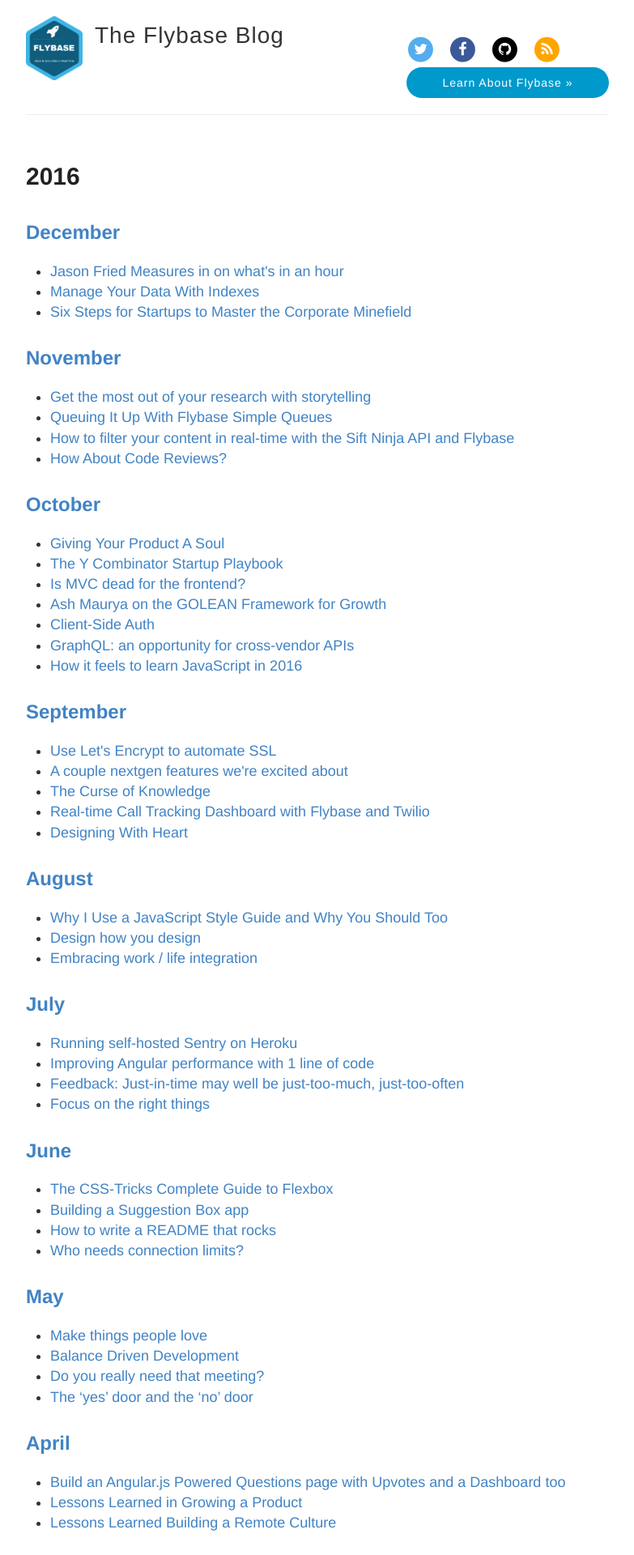
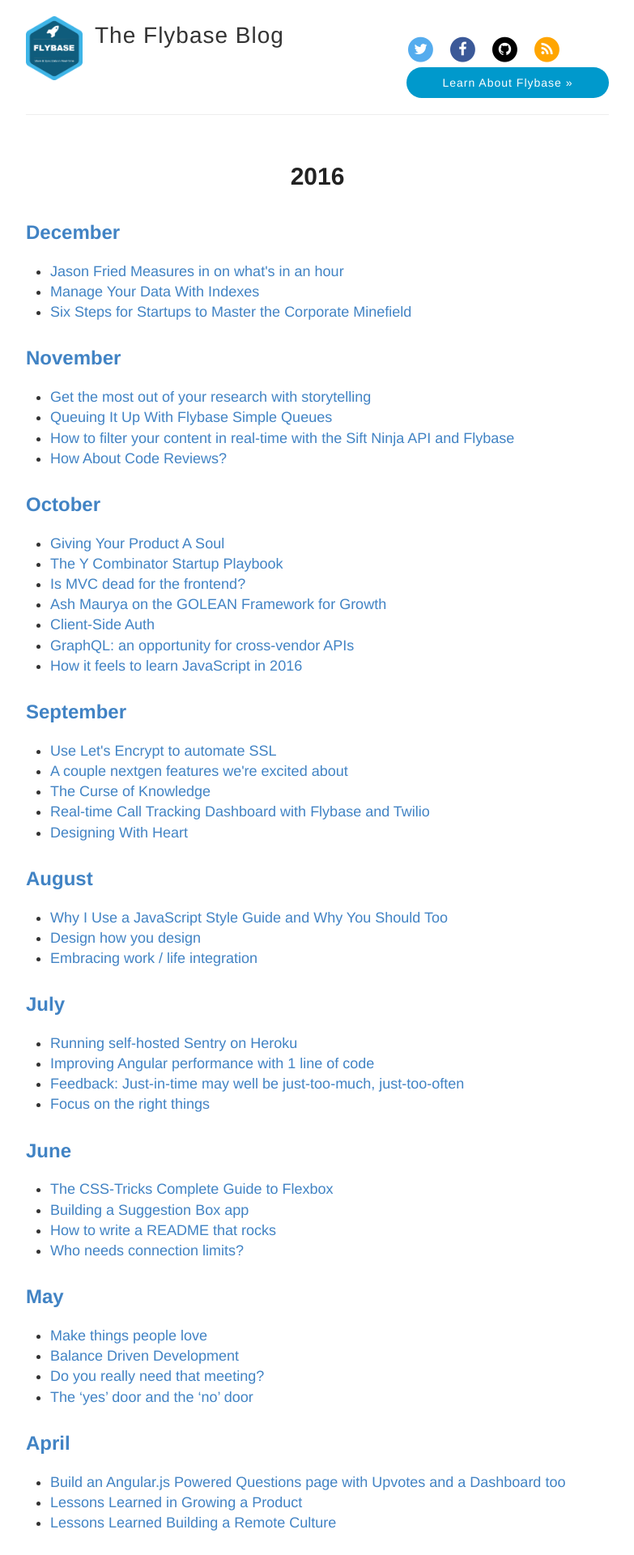
Before and after one commit to flybaseio/flybaseio.github.io, a Jekyll site: the page built from archives/index.html, in a window 1280 px wide. Shown: the top 1920 px of the page at 81% size, without its empty margins (248-1031 px from the left). Built offline with Jekyll 4.4.1, drawn with Linux system fonts in a browser that asks for light colours; nearby versions of some CDN libraries.

Commit message:
archives

```diff
--- a/archives/index.html
+++ b/archives/index.html
@@ -9,12 +9,14 @@ title: Archives
 	{% assign currentDate = post.date | date: "%Y" %}
 	{% assign currentMonth = post.date | date: "%m" %}
 	{% if currentDate != myDate %}
-		<div class="center"><h1>{{ currentDate }}</h1></div>
+		<div style="text-align:center;">
+			<h1>{{ currentDate }}</h1>
+		</div>
 		{% assign myDate = currentDate %}
 	{% endif %}
 	{% if currentMonth != myMonth %}
 		{% unless forloop.first %}</ul>{% endunless %}
-		<h2><a href="{{currentDate}}/{{currentMonth}}">{{ post.date | date: "%B" }}</a></h2>
+		<h2><a href="/{{currentDate}}/{{currentMonth}}">{{ post.date | date: "%B" }}</a></h2>
 		<ul>
 		{% assign myMonth = currentMonth %}
 	{% endif %}
```
